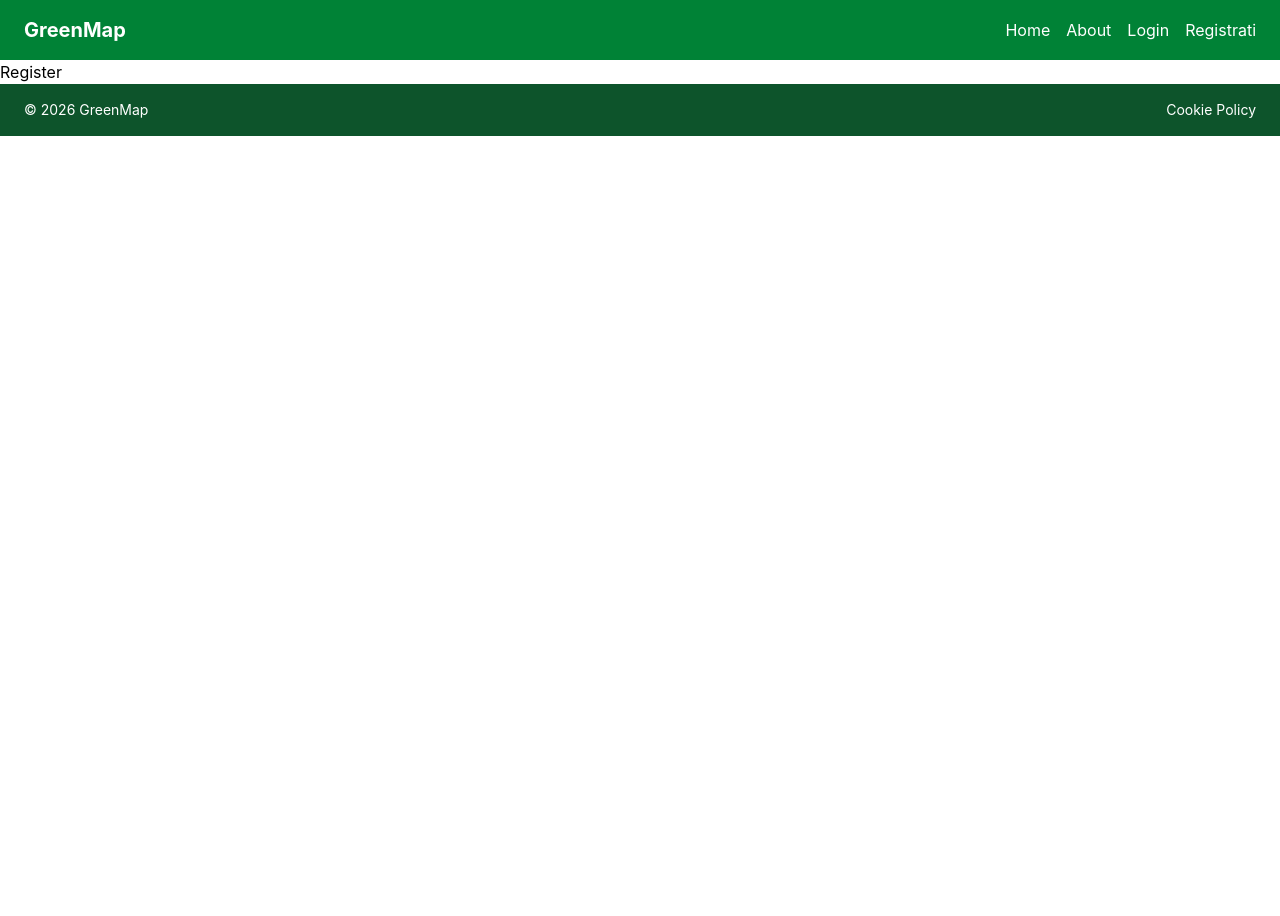
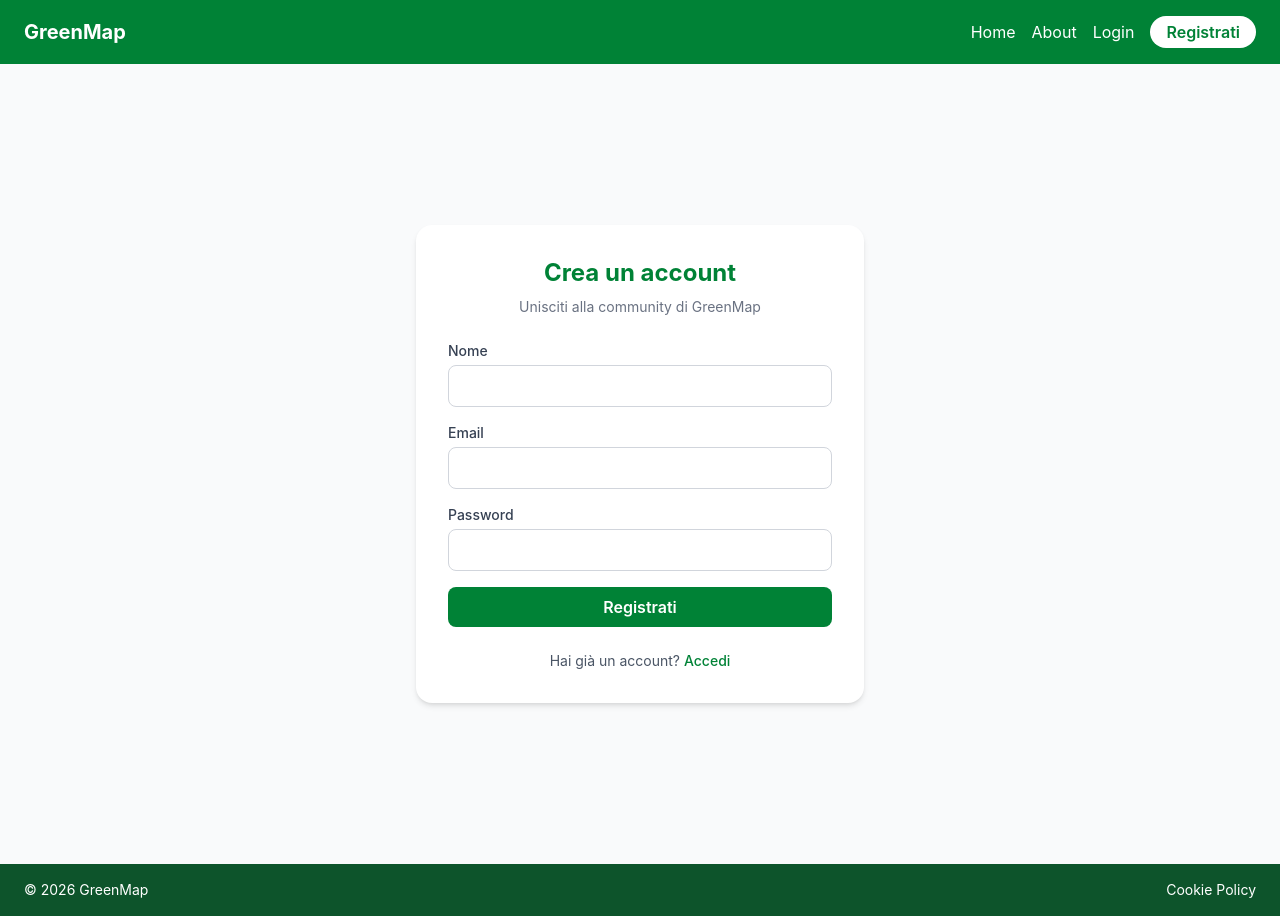
Before and after one commit to FabioDeiana/Frontend, a React app: page /register in a window 1280 px wide. Before the commit the page ends 800 px from the top, so only its background shows below. Built offline with nearby package versions, Linux system fonts and the light colour scheme; no server answers; the HTML template or start-up script is replaced by a standard one.

Commit message:
login/register

```diff
--- a/src/App.jsx
+++ b/src/App.jsx
@@ -2,13 +2,16 @@ import { BrowserRouter } from "react-router-dom";
 import AppRouter from "./router/AppRouter";
 import Navbar from "./components/Navbar";
 import Footer from "./components/Footer";
+import { AuthProvider } from "./context/AuthContext";
 
 function App() {
   return (
     <BrowserRouter>
-      <Navbar />
-      <AppRouter />
-      <Footer />
+      <AuthProvider>
+        <Navbar />
+        <AppRouter />
+        <Footer />
+      </AuthProvider>
     </BrowserRouter>
   );
 }
--- a/src/components/Navbar.jsx
+++ b/src/components/Navbar.jsx
@@ -1,25 +1,54 @@
-import { Link } from "react-router-dom";
+import { Link, useNavigate } from "react-router-dom";
+import { useAuth } from "../context/AuthContext";
 
 function Navbar() {
+  const { user, logout } = useAuth();
+  const navigate = useNavigate();
+
+  const handleLogout = async () => {
+    await logout();
+    navigate("/");
+  };
+
   return (
     <nav className="flex items-center justify-between px-6 py-4 bg-green-700 text-white">
       <Link to="/" className="text-xl font-bold">
         GreenMap
       </Link>
 
-      <div className="flex gap-4">
+      <div className="flex gap-4 items-center">
         <Link to="/" className="hover:underline">
           Home
         </Link>
         <Link to="/about" className="hover:underline">
           About
         </Link>
-        <Link to="/login" className="hover:underline">
-          Login
-        </Link>
-        <Link to="/register" className="hover:underline">
-          Registrati
-        </Link>
+
+        {user ? (
+          <>
+            <Link to="/profile" className="hover:underline">
+              Profilo
+            </Link>
+            <button
+              onClick={handleLogout}
+              className="bg-white text-green-700 font-semibold px-4 py-1 rounded-full hover:bg-green-100 transition"
+            >
+              Logout
+            </button>
+          </>
+        ) : (
+          <>
+            <Link to="/login" className="hover:underline">
+              Login
+            </Link>
+            <Link
+              to="/register"
+              className="bg-white text-green-700 font-semibold px-4 py-1 rounded-full hover:bg-green-100 transition"
+            >
+              Registrati
+            </Link>
+          </>
+        )}
       </div>
     </nav>
   );
--- /dev/null
+++ b/src/context/AuthContext.jsx
@@ -0,0 +1,73 @@
+import { createContext, useState, useContext, useEffect } from "react";
+import axios from "axios";
+
+const AuthContext = createContext();
+
+export function AuthProvider({ children }) {
+  const [user, setUser] = useState(null);
+  const [accessToken, setAccessToken] = useState(null);
+  const [loading, setLoading] = useState(true);
+
+  // Al primo caricamento, proviamo a ottenere un nuovo accessToken
+  // usando il refreshToken (cookie httpOnly) — se l'utente era già loggato
+  useEffect(() => {
+    async function tryRefresh() {
+      try {
+        const response = await axios.post(
+          "http://localhost:5000/api/auth/refresh",
+          {},
+          { withCredentials: true }
+        );
+        setAccessToken(response.data.accessToken);
+
+        const meResponse = await axios.get(
+          "http://localhost:5000/api/auth/me",
+          {
+            headers: {
+              Authorization: `Bearer ${response.data.accessToken}`,
+            },
+          }
+        );
+        setUser(meResponse.data);
+      } catch (error) {
+        // Nessun refresh token valido, utente non loggato
+        setUser(null);
+        setAccessToken(null);
+      } finally {
+        setLoading(false);
+      }
+    }
+
+    tryRefresh();
+  }, []);
+
+  const login = (userData, token) => {
+    setUser(userData);
+    setAccessToken(token);
+  };
+
+  const logout = async () => {
+    try {
+      await axios.post(
+        "http://localhost:5000/api/auth/logout",
+        {},
+        { withCredentials: true }
+      );
+    } catch (error) {
+      console.error("Errore durante il logout", error);
+    } finally {
+      setUser(null);
+      setAccessToken(null);
+    }
+  };
+
+  return (
+    <AuthContext.Provider value={{ user, accessToken, login, logout, loading }}>
+      {children}
+    </AuthContext.Provider>
+  );
+}
+
+export function useAuth() {
+  return useContext(AuthContext);
+}
--- a/src/pages/Login.jsx
+++ b/src/pages/Login.jsx
@@ -1,5 +1,101 @@
+import { useState } from "react";
+import { useNavigate, Link } from "react-router-dom";
+import axios from "axios";
+import { useAuth } from "../context/AuthContext";
+
 function Login() {
-  return <h1>Login</h1>;
+  const [formData, setFormData] = useState({ email: "", password: "" });
+  const [error, setError] = useState(null);
+  const [loading, setLoading] = useState(false);
+
+  const { login } = useAuth();
+  const navigate = useNavigate();
+
+  const handleChange = (e) => {
+    setFormData({ ...formData, [e.target.name]: e.target.value });
+  };
+
+  const handleSubmit = async (e) => {
+    e.preventDefault();
+    setError(null);
+    setLoading(true);
+
+    try {
+      const response = await axios.post(
+        "http://localhost:5000/api/auth/login",
+        formData,
+        { withCredentials: true }
+      );
+
+      login(response.data.user, response.data.accessToken);
+      navigate("/");
+    } catch (err) {
+      setError(err.response?.data?.message || "Errore durante il login");
+    } finally {
+      setLoading(false);
+    }
+  };
+
+  return (
+    <div className="min-h-screen bg-gray-50 flex items-center justify-center px-4">
+      <div className="bg-white rounded-2xl shadow-md w-full max-w-md p-8">
+        <h1 className="text-2xl font-bold text-green-700 mb-6 text-center">
+          Accedi a GreenMap
+        </h1>
+
+        {error && (
+          <p className="bg-red-100 text-red-700 text-sm px-4 py-2 rounded-lg mb-4">
+            {error}
+          </p>
+        )}
+
+        <form onSubmit={handleSubmit} className="flex flex-col gap-4">
+          <div>
+            <label className="block text-sm font-medium text-gray-700 mb-1">
+              Email
+            </label>
+            <input
+              type="email"
+              name="email"
+              value={formData.email}
+              onChange={handleChange}
+              required
+              className="w-full border border-gray-300 rounded-lg px-4 py-2 focus:outline-none focus:ring-2 focus:ring-green-500"
+            />
+          </div>
+
+          <div>
+            <label className="block text-sm font-medium text-gray-700 mb-1">
+              Password
+            </label>
+            <input
+              type="password"
+              name="password"
+              value={formData.password}
+              onChange={handleChange}
+              required
+              className="w-full border border-gray-300 rounded-lg px-4 py-2 focus:outline-none focus:ring-2 focus:ring-green-500"
+            />
+          </div>
+
+          <button
+            type="submit"
+            disabled={loading}
+            className="bg-green-700 text-white font-semibold py-2 rounded-lg hover:bg-green-800 transition disabled:opacity-50"
+          >
+            {loading ? "Accesso in corso..." : "Accedi"}
+          </button>
+        </form>
+
+        <p className="text-sm text-center text-gray-600 mt-6">
+          Non hai un account?{" "}
+          <Link to="/register" className="text-green-700 font-medium hover:underline">
+            Registrati
+          </Link>
+        </p>
+      </div>
+    </div>
+  );
 }
 
 export default Login;
--- a/src/pages/Register.jsx
+++ b/src/pages/Register.jsx
@@ -1,5 +1,127 @@
+import { useState } from "react";
+import { useNavigate, Link, useSearchParams } from "react-router-dom";
+import axios from "axios";
+import { useAuth } from "../context/AuthContext";
+
 function Register() {
-  return <h1>Register</h1>;
+  const [searchParams] = useSearchParams();
+  const isOwner = searchParams.get("type") === "owner";
+
+  const [formData, setFormData] = useState({
+    name: "",
+    email: "",
+    password: "",
+  });
+  const [error, setError] = useState(null);
+  const [loading, setLoading] = useState(false);
+
+  const { login } = useAuth();
+  const navigate = useNavigate();
+
+  const handleChange = (e) => {
+    setFormData({ ...formData, [e.target.name]: e.target.value });
+  };
+
+  const handleSubmit = async (e) => {
+    e.preventDefault();
+    setError(null);
+    setLoading(true);
+
+    try {
+      const response = await axios.post(
+        "http://localhost:5000/api/auth/register",
+        formData,
+        { withCredentials: true }
+      );
+
+      login(response.data.user, response.data.accessToken);
+      navigate("/");
+    } catch (err) {
+      setError(err.response?.data?.message || "Errore durante la registrazione");
+    } finally {
+      setLoading(false);
+    }
+  };
+
+  return (
+    <div className="min-h-screen bg-gray-50 flex items-center justify-center px-4">
+      <div className="bg-white rounded-2xl shadow-md w-full max-w-md p-8">
+        <h1 className="text-2xl font-bold text-green-700 mb-2 text-center">
+          {isOwner ? "Registra la tua attività" : "Crea un account"}
+        </h1>
+        <p className="text-sm text-gray-500 text-center mb-6">
+          {isOwner
+            ? "Crea un account owner per gestire la tua attività su GreenMap"
+            : "Unisciti alla community di GreenMap"}
+        </p>
+
+        {error && (
+          <p className="bg-red-100 text-red-700 text-sm px-4 py-2 rounded-lg mb-4">
+            {error}
+          </p>
+        )}
+
+        <form onSubmit={handleSubmit} className="flex flex-col gap-4">
+          <div>
+            <label className="block text-sm font-medium text-gray-700 mb-1">
+              Nome
+            </label>
+            <input
+              type="text"
+              name="name"
+              value={formData.name}
+              onChange={handleChange}
+              required
+              className="w-full border border-gray-300 rounded-lg px-4 py-2 focus:outline-none focus:ring-2 focus:ring-green-500"
+            />
+          </div>
+
+          <div>
+            <label className="block text-sm font-medium text-gray-700 mb-1">
+              Email
+            </label>
+            <input
+              type="email"
+              name="email"
+              value={formData.email}
+              onChange={handleChange}
+              required
+              className="w-full border border-gray-300 rounded-lg px-4 py-2 focus:outline-none focus:ring-2 focus:ring-green-500"
+            />
+          </div>
+
+          <div>
+            <label className="block text-sm font-medium text-gray-700 mb-1">
+              Password
+            </label>
+            <input
+              type="password"
+              name="password"
+              value={formData.password}
+              onChange={handleChange}
+              required
+              className="w-full border border-gray-300 rounded-lg px-4 py-2 focus:outline-none focus:ring-2 focus:ring-green-500"
+            />
+          </div>
+
+          <button
+            type="submit"
+            disabled={loading}
+            className="bg-green-700 text-white font-semibold py-2 rounded-lg hover:bg-green-800 transition disabled:opacity-50"
+          >
+            {loading ? "Registrazione in corso..." : "Registrati"}
+          </button>
+        </form>
+
+        <p className="text-sm text-center text-gray-600 mt-6">
+          Hai già un account?{" "}
+          <Link to="/login" className="text-green-700 font-medium hover:underline">
+            Accedi
+          </Link>
+        </p>
+      </div>
+    </div>
+  );
 }
 
 export default Register;
```
